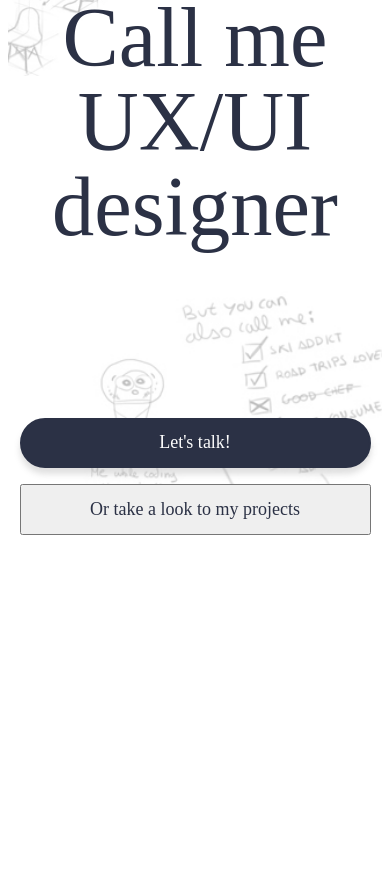
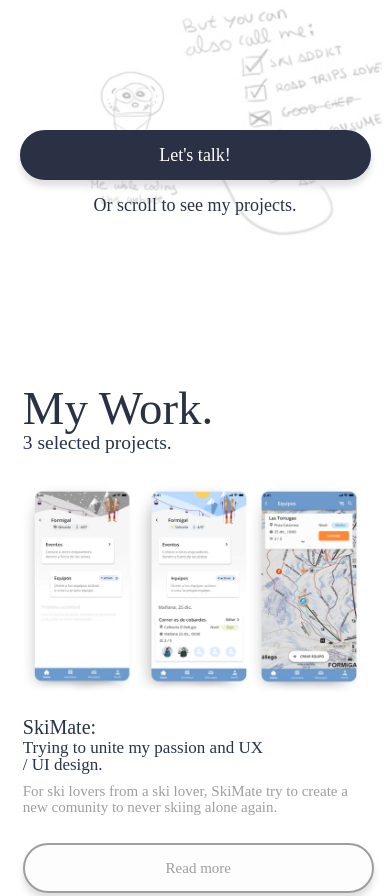
Before and after one commit to victoriaserrano/victoriaserrano.github.io, a plain HTML site: page index.html in a window 390 px wide. Shown: the part 204-1100 px from the top of the page. Before the commit the page ends 844 px from the top, so only its background shows below. Drawn offline with Linux system fonts and the light colour scheme; a web font is replaced by a local one.

Commit message:
Add files via upload

```diff
--- a/index.html
+++ b/index.html
@@ -31,9 +31,56 @@
                             Let's talk!
                         </button>
 
-                        <button class="lookmobile">
-                            Or take a look to my projects
-                        </button>
+                        <p class="lookmobile">
+                            Or scroll to see my projects.
+                        </p>
+                    </div>
+
+            </section>
+
+
+            <section class="group1mobile">
+                <!--MY WORK-->
+                <h2 id="mywork">
+                    My Work.
+                </h2>
+
+                <h3>
+                    3 selected projects.
+                </h3>
+                <article class="project3mobile">
+                    <!--Project 3-->
+
+
+                    <div class="imgleftmobile">
+                        <img src="./images/web2.jpg" alt="project three">
+                    </div>
+
+                    <div class="projecttextmobile">
+
+                        <p class="projecttitlemobile">
+                                SkiMate:
+                        </p>
+                        <p class="projecttitle2mobile">
+                            Trying to unite my passion and UX / UI design.
+                        </p>
+
+                        <p class="projectdetailsmobile">
+                            For ski lovers from a ski lover, SkiMate try to create a new comunity to never skiing
+                            alone again.
+                        </p>
+                        <div>
+                            <a href="https://viviserranovivi.medium.com/skimate-app-design-ux-ui-case-studie-72b41601057b"
+                                target="_blank">
+                                <button class="seemoremobile">
+
+                                    Read more
+                                </button>
+                            </a>
+                        </div>
+
+                    </div>
+                </article>
 
             </section>
             </main>
```
